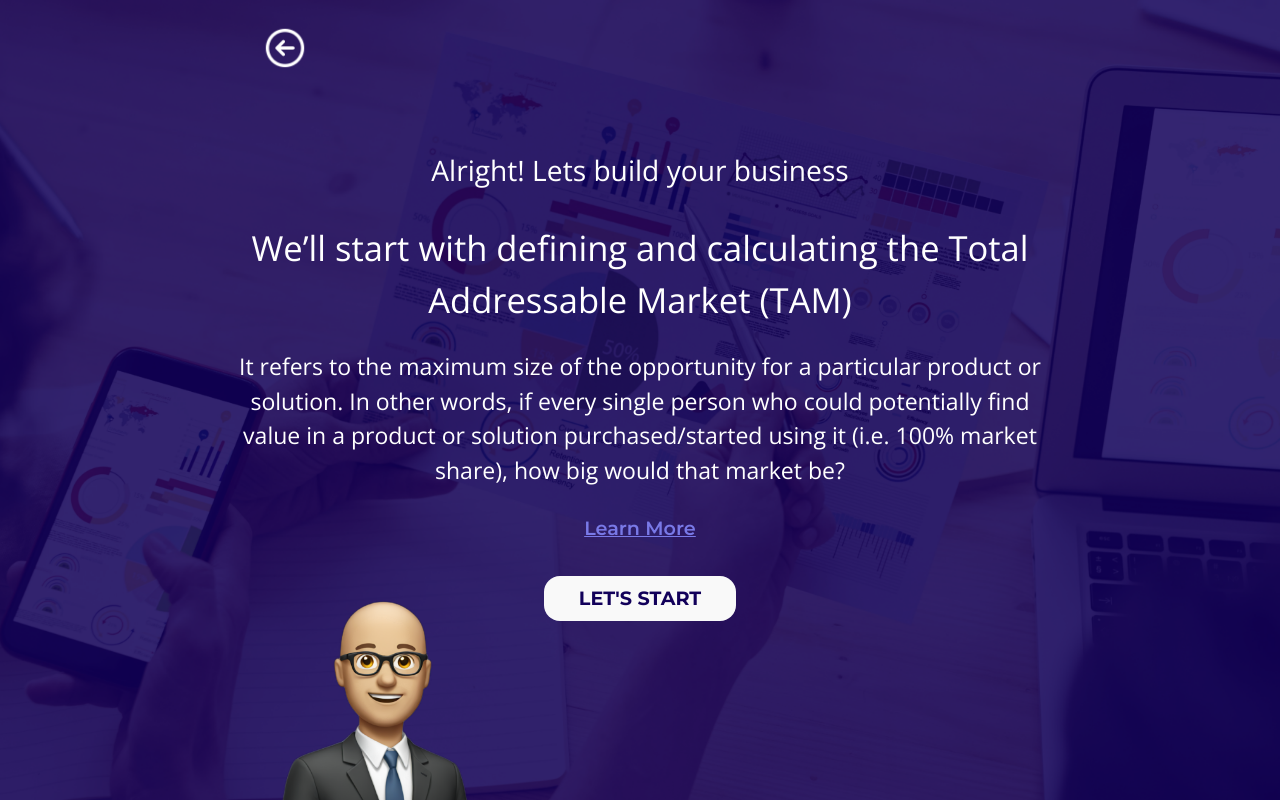
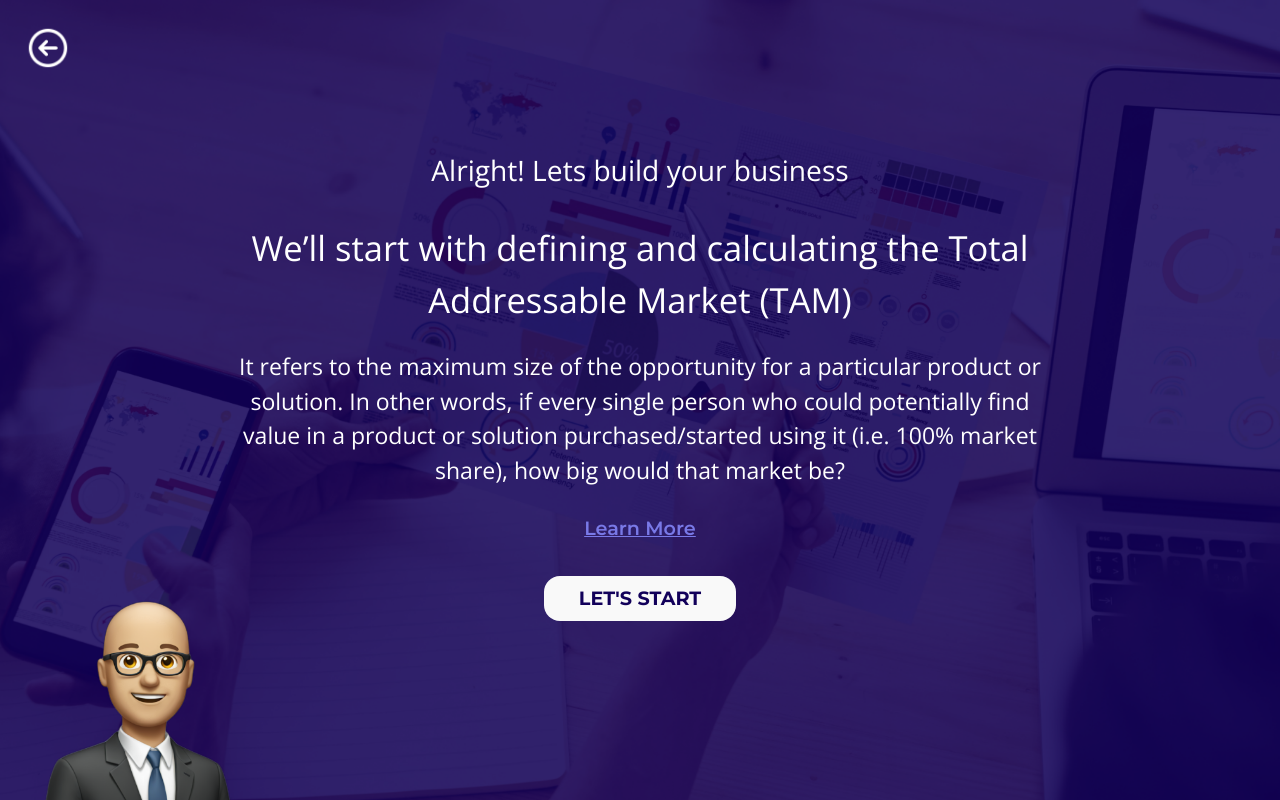
Before and after one commit to redxwelingkar/Biz-Sim-V2, a React (Vite) app: page /Biz-Sim-V2/towards-tam in a window 1280 px wide. Built offline with nearby package versions, Linux system fonts and the light colour scheme.

Commit message:
Update TotalAddrMarket.css

```diff
--- a/src/css/TotalAddrMarket.css
+++ b/src/css/TotalAddrMarket.css
@@ -4,7 +4,7 @@
     align-items: center;
     justify-content: center;
     height: 100vh;
-    position: relative;
+    /* position: relative; */
     text-align: center;
     color: white;
     font-family: 'Open Sans', sans-serif;
```
